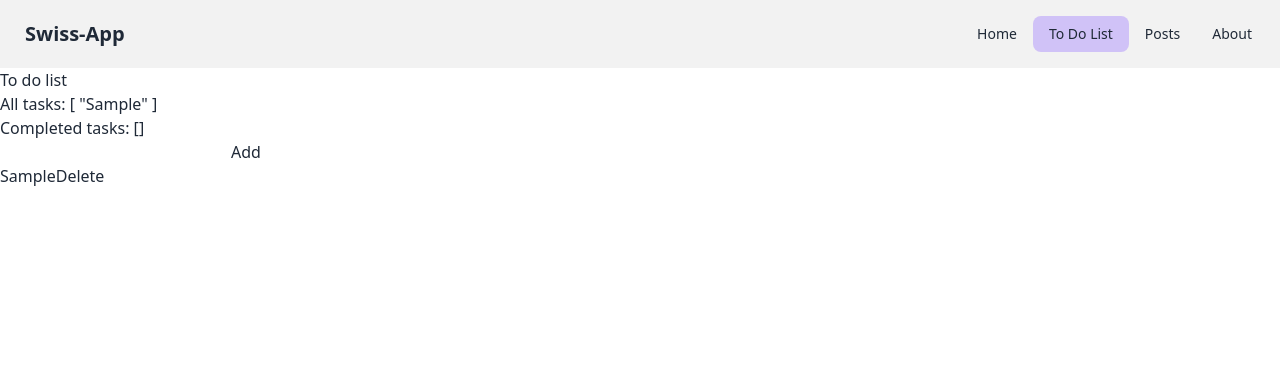
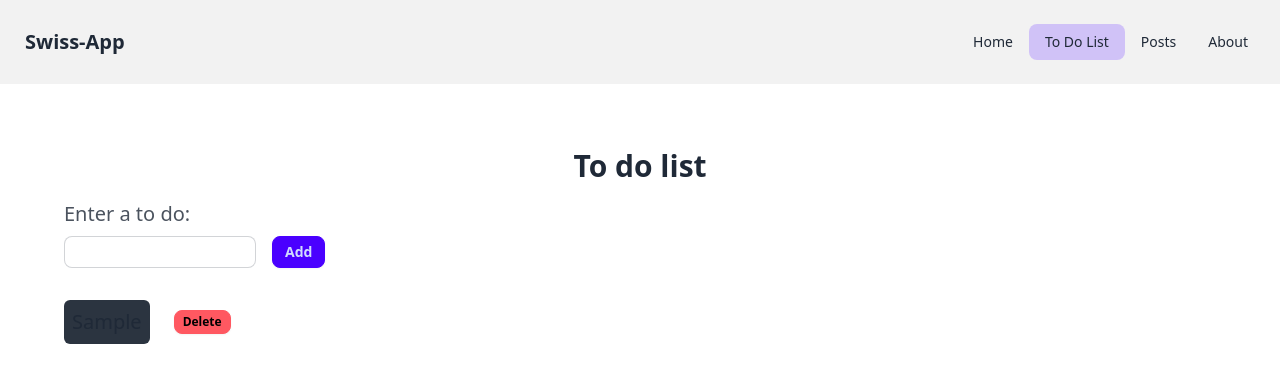
Before and after one commit to IvanoiuPetrut/swiss-vue, a Vue app: page /to-do-list in a window 1280 px wide. Both pictures are taken after typing "Sample" into the empty fields and a click on the button "Add". Shown: the top 382 px of the page. Built offline with nearby package versions, Linux system fonts and the light colour scheme.

Commit message:
add style for posts and to do list

```diff
--- a/src/App.vue
+++ b/src/App.vue
@@ -5,8 +5,9 @@ import { RouterView } from "vue-router";
 
 <template>
   <TopNavigation />
-
-  <RouterView></RouterView>
+  <main class="px-16 py-12">
+    <RouterView></RouterView>
+  </main>
 </template>
 
 <style scoped>
--- a/src/assets/main.css
+++ b/src/assets/main.css
@@ -5,3 +5,7 @@
 .router-link-active {
   background-color: oklch(var(--p) / 0.2);
 }
+
+.my-custom-class {
+  @apply bg-blue-500 text-white;
+}
--- a/src/components/BlogPost.vue
+++ b/src/components/BlogPost.vue
@@ -1,8 +1,12 @@
 <template>
-  <h1>
-    <slot name="heading"></slot>
-  </h1>
-  <div>
-    <slot name="content"></slot>
+  <div class="card bg-base-200 w-auto shadow-xl">
+    <div class="card-body">
+      <h2 class="card-title">
+        <slot name="heading"></slot>
+      </h2>
+      <p>
+        <slot name="content"></slot>
+      </p>
+    </div>
   </div>
 </template>
--- a/src/components/FetchComponent.vue
+++ b/src/components/FetchComponent.vue
@@ -83,7 +83,7 @@ onMounted(() => {
 </script>
 
 <template>
-  <div v-if="posts">
+  <div v-if="posts" class="flex flex-col gap-8">
     <!-- {{ posts }} -->
     <BlogPost v-for="post in posts" :key="post.id">
       <template #heading> {{ post.title }} </template>
--- a/src/components/ToDoList.vue
+++ b/src/components/ToDoList.vue
@@ -50,12 +50,23 @@ onMounted(() => {
 
 <template>
   <div>
-    <h1>{{ title }}</h1>
-    <p>All tasks: {{ tasks }}</p>
-    <p>Completed tasks: {{ completedTasks }}</p>
-    <input type="text" v-model="taskText" @keyup.enter="addTask" />
-    <button @click="addTask">Add</button>
-    <ul>
+    <h1 class="text-3xl font-bold text-center my-4">{{ title }}</h1>
+
+    <div class="flex flex-col gap-2">
+      <label for="to-do-input" class="text-xl opacity-80">Enter a to do:</label>
+      <div>
+        <input
+          type="text"
+          class="input input-sm input-bordered w-48 mr-4"
+          id="to-do-input"
+          v-model="taskText"
+          @keyup.enter="addTask"
+        />
+        <button class="btn btn-sm btn-primary" @click="addTask">Add</button>
+      </div>
+    </div>
+
+    <ul class="mt-8 flex flex-col gap-4">
       <li v-for="(task, index) in tasks" :key="index">
         <ToDoListItem
           :name="task"
--- a/src/components/ToDoListItem.vue
+++ b/src/components/ToDoListItem.vue
@@ -12,22 +12,16 @@ onMounted(() => {
 </script>
 
 <template>
-  <div>
-    <RouterLink :to="{ name: 'toDoItem', params: { toDoId: name } }">
-      <span :class="{ 'completed-task': completed, 'wrong-task': name == 'Nu fac nimic' }">{{
-        name
-      }}</span>
+  <div class="flex gap-6 items-center">
+    <RouterLink
+      :to="{ name: 'toDoItem', params: { toDoId: name } }"
+      class="text-xl bg-neutral px-2 py-2 rounded-md hover:bg-base-200 hover:text-primary transition-all ease-in-out"
+      :class="{ 'bg-red-400': completed, 'bg-error': name == 'Nu fac nimic' }"
+    >
+      {{ name }}
     </RouterLink>
-    <button v-if="!completed" @click="$emit('completeTask', name)">Delete</button>
+    <button class="btn btn-xs btn-error" v-if="!completed" @click="$emit('completeTask', name)">
+      Delete
+    </button>
   </div>
 </template>
-
-<style scoped>
-.completed-task {
-  text-decoration: line-through;
-}
-
-.wrong-task {
-  background-color: red;
-}
-</style>
--- a/src/components/TopNavigation.vue
+++ b/src/components/TopNavigation.vue
@@ -9,6 +9,7 @@ import { RouterLink } from "vue-router";
     </div>
     <nav class="flex-none">
       <ul class="menu menu-horizontal px-1">
+        <div class="menu menu-horizontal px-1 hidden md:flex">
           <li>
             <RouterLink :to="{ name: 'home' }">Home</RouterLink>
           </li>
@@ -18,9 +19,29 @@ import { RouterLink } from "vue-router";
           <li>
             <RouterLink :to="{ name: 'posts' }">Posts</RouterLink>
           </li>
-
           <li>
             <RouterLink :to="{ name: 'about' }">About</RouterLink>
+          </li>
+        </div>
+
+        <li class="md:hidden">
+          <details>
+            <summary>Parent</summary>
+            <ul class="bg-base-200 rounded-t-none p-2">
+              <li>
+                <RouterLink :to="{ name: 'home' }">Home</RouterLink>
+              </li>
+              <li>
+                <RouterLink :to="{ name: 'toDoList' }">To Do List</RouterLink>
+              </li>
+              <li>
+                <RouterLink :to="{ name: 'posts' }">Posts</RouterLink>
+              </li>
+              <li>
+                <RouterLink :to="{ name: 'about' }">About</RouterLink>
+              </li>
+            </ul>
+          </details>
         </li>
       </ul>
     </nav>
--- a/src/views/AboutView.vue
+++ b/src/views/AboutView.vue
@@ -1,3 +1,3 @@
 <template>
-  <h1>The about page</h1>
+  <h1 class="text-3xl font-bold text-center my-4">About page</h1>
 </template>
--- a/src/views/HomeView.vue
+++ b/src/views/HomeView.vue
@@ -5,7 +5,7 @@ const counterStore = useCounterStore();
 </script>
 
 <template>
-  <h1 class="text-xl font-bold underline">This is the home page</h1>
+  <h1 class="text-3xl font-bold text-center my-4">This is the home page</h1>
   <p>Count: {{ counterStore.count }}</p>
   <p>Double count {{ counterStore.doubleCount }}</p>
   <button @click="counterStore.increment()">Increment</button>
--- a/src/views/PostsView.vue
+++ b/src/views/PostsView.vue
@@ -3,6 +3,6 @@ import FetchComponent from "@/components/FetchComponent.vue";
 </script>
 
 <template>
-  <h1>Posts</h1>
+  <h1 class="text-3xl font-bold text-center my-4">Posts</h1>
   <FetchComponent />
 </template>
--- a/src/views/ToDoItemView.vue
+++ b/src/views/ToDoItemView.vue
@@ -2,5 +2,5 @@
 defineProps(["toDoId"]);
 </script>
 <template>
-  <h1>Your to do is {{ toDoId }}</h1>
+  <h1 class="text-3xl font-bold text-center my-4">Your to do is {{ toDoId }}</h1>
 </template>
```
Lines whose indentation alone changed are shown as unchanged.
